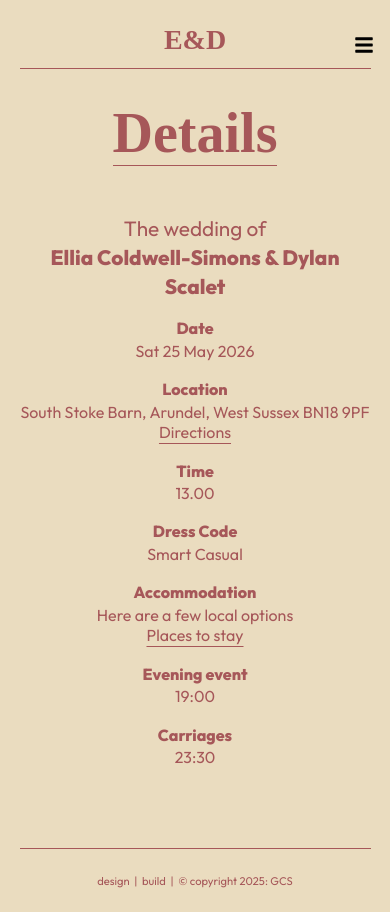
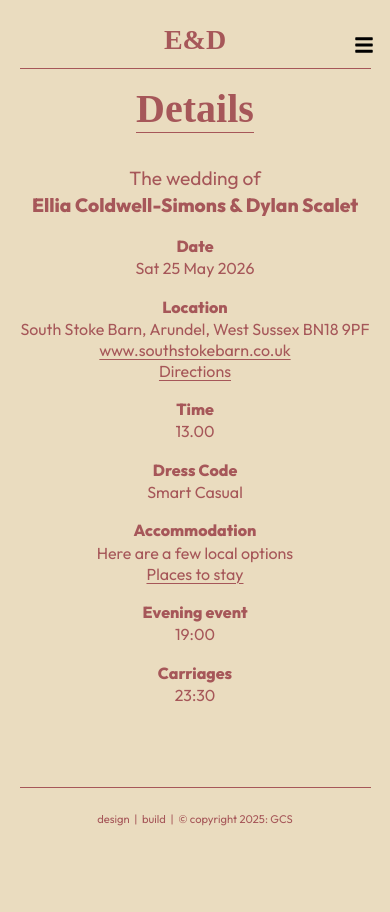
Before and after one commit to GarySimons/ellia-dylan-wedding, a React (Create React App) app: page /details in a window 390 px wide. After the commit the page ends 851 px from the top, so only its background shows below. Built offline with nearby package versions, Linux system fonts and the light colour scheme; a web font is replaced by a local one.

Commit message:
directions text. Venue links. Mobile styling

```diff
--- a/src/components/Map.js
+++ b/src/components/Map.js
@@ -4,6 +4,7 @@ import { GoogleMap, LoadScript, Marker } from "@react-google-maps/api";
 const containerStyle = {
   width: "100%",
   height: "500px",
+  margin: "1rem 0 0 0",
 };
 
 const center = {
--- a/src/index.scss
+++ b/src/index.scss
@@ -43,24 +43,37 @@ code {
   width: 90vw;
   max-width: 700px;
   min-height: 75vh;
-  margin: 2rem auto 4rem auto;
+  margin: 1rem auto 4rem auto;
   text-align: center;
+
+  @media screen and (min-width:420px) {
+    margin: 2rem auto 4rem auto;
+  }
 
   .page-heading {
     font-family: "Grandiflora One", serif;
     font-weight: 600;
-    font-size: 3.5rem;
+    font-size: 2.5rem;
     color: #a65759;
     border-bottom: 0.08rem solid #a65759;
-    margin: 0 0 3rem 0;
+    margin: 0 0 2rem 0;
+
+    @media screen and (min-width:420px) {
+      font-size: 3.5rem;
+      margin: 0 0 3rem 0;
+    }
   }
 
   .hotel-grid {
     display: flex;
     flex-wrap: wrap;
-    gap: 1.5rem 2rem;
+    gap: 1rem;
     justify-content: center;
     width: 100%;
+
+    @media screen and (min-width:420px) {
+      gap: 1.5rem 2rem;
+    }
   }
 
   .hotel-card {
@@ -73,10 +86,14 @@ code {
   }
 
   .page-subtitle {
-    font-size: 1.3rem;
+    font-size: 1.2rem;
     font-weight: 400;
     margin-bottom: 0;
     line-height: 1.4;
+
+    @media screen and (min-width:420px) {
+      font-size: 1.3rem;
+    }
 
     &.bold {
       font-weight: 800;
@@ -104,12 +121,20 @@ code {
       margin-bottom: 0;
       text-decoration: underline;
       text-decoration-thickness: 0.08rem;
-      text-underline-offset: 0.3rem;
+      text-underline-offset: 0.2rem;
       margin: -1.1rem 0 1rem 0;
 
       &:hover {
         opacity: 0.6;
       }
+    }
+
+    &.bold-link {
+      font-weight: 800;
+      text-decoration: underline;
+      text-decoration-thickness: 0.08rem;
+      text-underline-offset: 0.2rem;
+      margin: -1.1rem 0 1rem 0;
     }
   }
 
--- a/src/routes/Details.js
+++ b/src/routes/Details.js
@@ -19,6 +19,11 @@ const Details = () => {
           <p className="page-text bold">Location</p>
           <p className="page-text">
             South Stoke Barn, Arundel, West Sussex BN18 9PF
+          </p>
+          <p className="page-text link">
+            <a href="https://www.southstokebarn.co.uk/" target="_blank">
+              www.southstokebarn.co.uk
+            </a>
           </p>
           <p className="page-text link">
             <Link to="/location">Directions</Link>
--- a/src/routes/HomeStyles.scss
+++ b/src/routes/HomeStyles.scss
@@ -23,7 +23,7 @@
   .name {
     font-family: "Grandiflora One", serif;
     font-weight: 500;
-    font-size: 7.5rem;
+    font-size: 7.25rem;
     color: #a65759;
     z-index: 1;
 
@@ -77,16 +77,20 @@
   }
 
   .home-address {
-    font-size: 1rem;
+    font-size: 0.9rem;
     font-weight: 400;
     text-align: center;
+
+    @media (min-width: 480px) {
+      font-size: 1rem;
+    }
   }
 }
 
 .wax-image {
   height: 7rem;
   width: auto;
-  margin: 1rem 0 0 0;
+  margin: 1rem 0 1rem 0;
 
   @media (min-width: 480px) {
     margin: 3rem 0 0 0;
--- a/src/routes/Location.js
+++ b/src/routes/Location.js
@@ -2,7 +2,6 @@ import React from "react";
 import Navbar from "../components/Navbar";
 import Footer from "../components/Footer";
 import Map from "../components/Map";
-import MapTwo from "../components/MapTwo";
 
 const Location = () => {
   return (
@@ -10,6 +9,16 @@ const Location = () => {
       <Navbar />
       <div className="main-container">
         <h1 className="page-heading">Location</h1>
+        <p className="page-text bold-link">
+          <a href="https://www.southstokebarn.co.uk/">
+            www.southstokebarn.co.uk
+          </a>
+        </p>
+        <p className="page-text">
+          Exit the A27, enter Arundel and then head towards the Black Rabbit
+          pub. Take the road behind the pub, and then turn left at the top of
+          the hill. Follow the road round to South Stoke - it is on the left.
+        </p>
         <Map />
       </div>
       <Footer />
```
